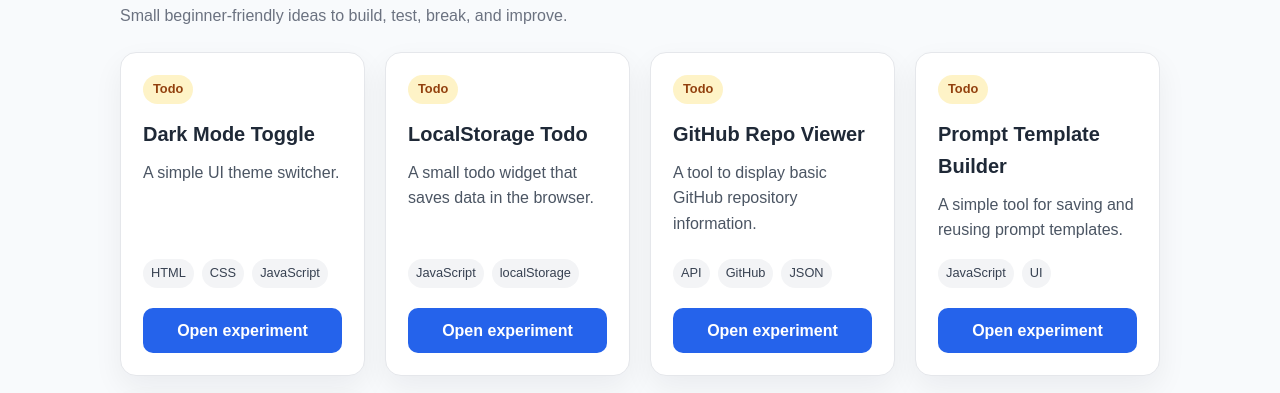
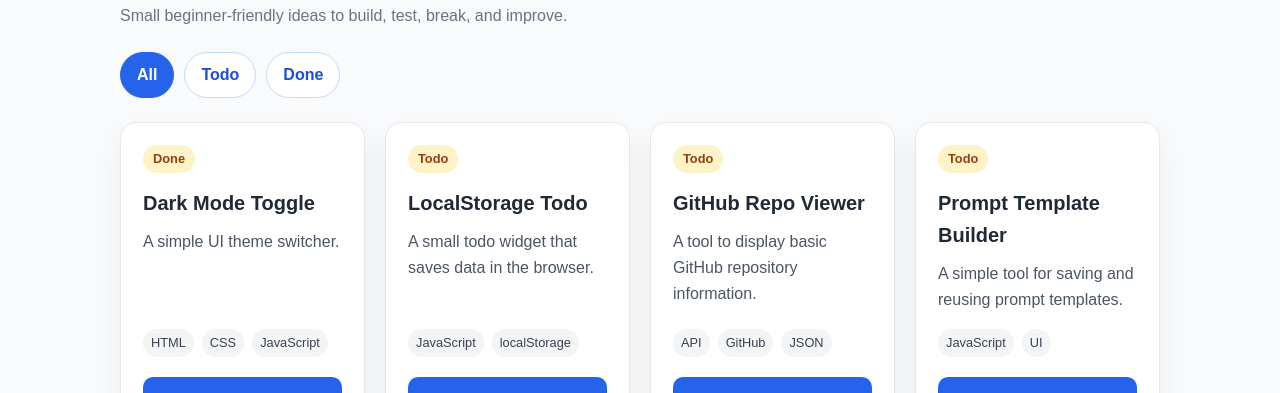
Before and after one commit to degn17/playground-lab, a plain HTML site: page index.html in a window 1280 px wide. Shown: the part 384-777 px from the top of the page. Drawn offline with Linux system fonts and the light colour scheme.

Commit message:
Add experiment status filters

```diff
--- a/index.html
+++ b/index.html
@@ -28,6 +28,12 @@
         <p>Small beginner-friendly ideas to build, test, break, and improve.</p>
       </div>
 
+      <div class="filter-controls" aria-label="Filter experiments by status">
+        <button class="filter-button active" type="button" data-filter="All" aria-pressed="true">All</button>
+        <button class="filter-button" type="button" data-filter="Todo" aria-pressed="false">Todo</button>
+        <button class="filter-button" type="button" data-filter="Done" aria-pressed="false">Done</button>
+      </div>
+
       <div id="experiment-grid" class="experiment-grid" aria-live="polite"></div>
     </section>
   </main>
--- a/script.js
+++ b/script.js
@@ -2,7 +2,7 @@
   {
     title: 'Dark Mode Toggle',
     description: 'A simple UI theme switcher.',
-    status: 'Todo',
+    status: 'Done',
     tags: ['HTML', 'CSS', 'JavaScript'],
   },
   {
@@ -26,12 +26,14 @@
   {
     title: 'Bug Museum',
     description: 'A place to record bugs and what they teach.',
-    status: 'Todo',
+    status: 'Done',
     tags: ['Debugging', 'Documentation'],
   },
 ];
 
 const experimentGrid = document.querySelector('#experiment-grid');
+const filterButtons = document.querySelectorAll('.filter-button');
+let activeFilter = 'All';
 
 function createTagList(tags) {
   return tags
@@ -53,8 +55,32 @@
   `;
 }
 
-function renderExperiments() {
-  experimentGrid.innerHTML = experiments.map(createExperimentCard).join('');
+function getFilteredExperiments() {
+  if (activeFilter === 'All') {
+    return experiments;
+  }
+
+  return experiments.filter((experiment) => experiment.status === activeFilter);
 }
 
+function updateFilterButtons() {
+  filterButtons.forEach((button) => {
+    const isActive = button.dataset.filter === activeFilter;
+    button.classList.toggle('active', isActive);
+    button.setAttribute('aria-pressed', isActive.toString());
+  });
+}
+
+function renderExperiments() {
+  experimentGrid.innerHTML = getFilteredExperiments().map(createExperimentCard).join('');
+}
+
+filterButtons.forEach((button) => {
+  button.addEventListener('click', () => {
+    activeFilter = button.dataset.filter;
+    updateFilterButtons();
+    renderExperiments();
+  });
+});
+
 renderExperiments();
--- a/styles.css
+++ b/styles.css
@@ -94,6 +94,35 @@
   color: #6b7280;
 }
 
+.filter-controls {
+  display: flex;
+  flex-wrap: wrap;
+  gap: 10px;
+  margin-bottom: 24px;
+}
+
+.filter-button {
+  padding: 9px 16px;
+  color: #1d4ed8;
+  background: #ffffff;
+  border: 1px solid #bfdbfe;
+  border-radius: 999px;
+  font: inherit;
+  font-weight: 700;
+  cursor: pointer;
+}
+
+.filter-button:hover,
+.filter-button:focus {
+  background: #eff6ff;
+}
+
+.filter-button.active {
+  color: #ffffff;
+  background: #2563eb;
+  border-color: #2563eb;
+}
+
 .experiment-grid {
   display: grid;
   grid-template-columns: repeat(auto-fit, minmax(240px, 1fr));
@@ -174,6 +203,10 @@
     padding-top: 32px;
   }
 
+  .filter-button {
+    flex: 1 1 90px;
+  }
+
   .experiment-card {
     min-height: auto;
   }
```
Also changed, not shown: 2 other files.
